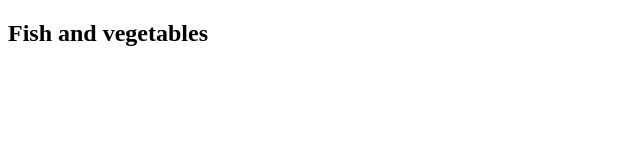
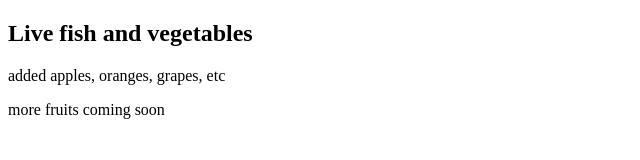
Before and after one commit to Ahamedezaz/green-grocery-mart, a plain HTML site: page index.html in a window 1280 px wide. Shown: the whole page, without its empty margins (0-640 px from the left). Drawn offline with Linux system fonts and the light colour scheme.

Commit message:
added fruits

```diff
--- a/index.html
+++ b/index.html
@@ -6,6 +6,8 @@
   <title>Green Grocery</title>
 </head>
 <body>
-  <h2>Fish and vegetables</h2>
+  <h2>Live fish and vegetables</h2>
+  <p>added apples, oranges, grapes, etc</p>
+  <p>more fruits coming soon</p>
 </body>
 </html>
```
